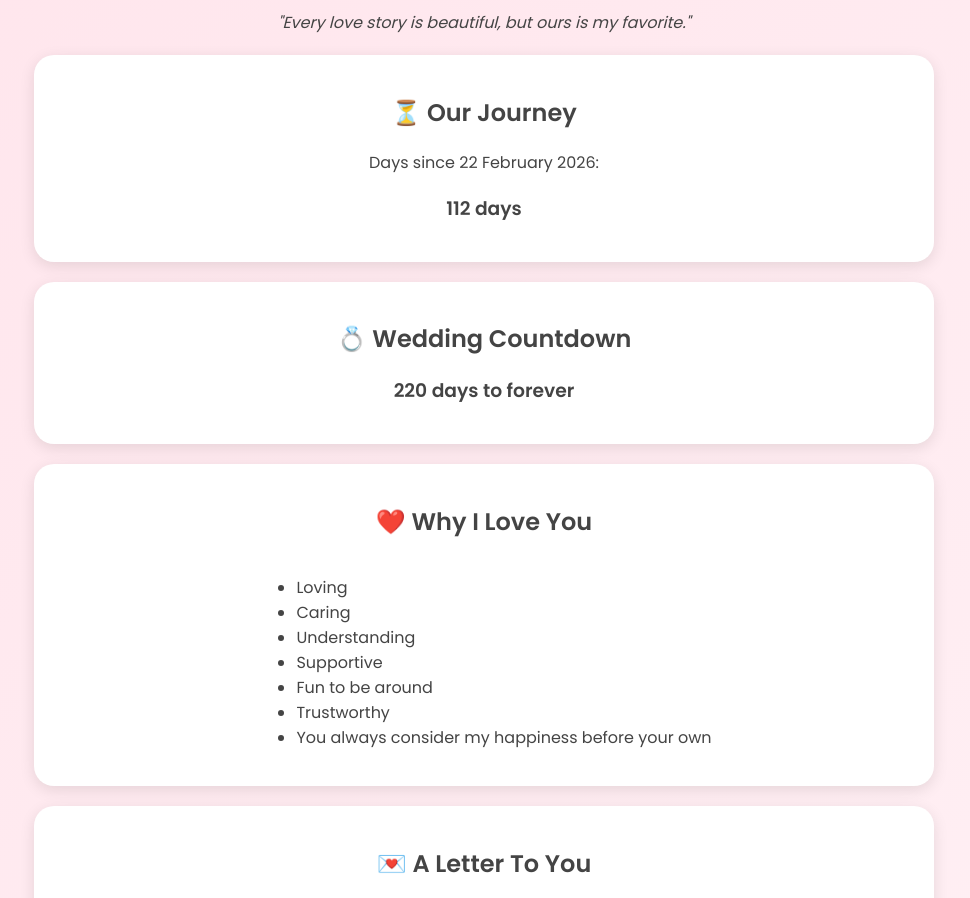
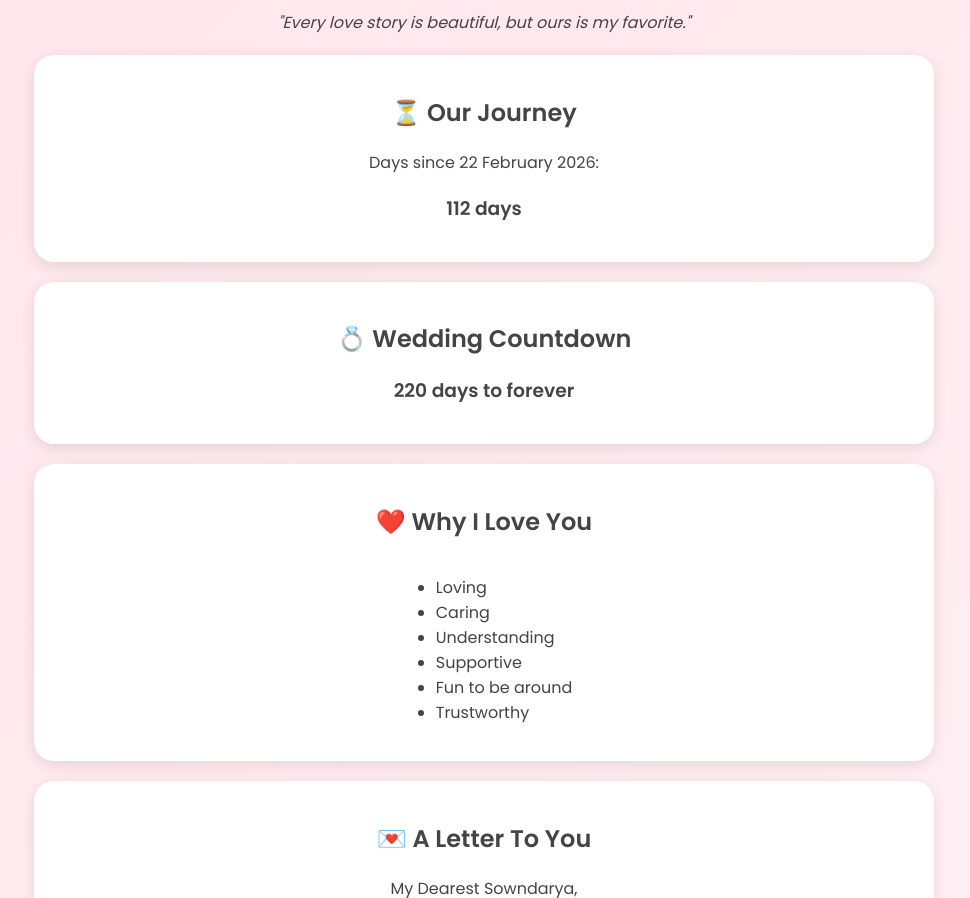
Before and after one commit to Partha-0709/to-my-forever, a plain HTML site: page index.html in a window 1280 px wide. Shown: the part 131-1029 px from the top of the page, without its empty margins (156-1126 px from the left). Drawn offline with Linux system fonts and the light colour scheme.

Commit message:
index.html

```diff
--- a/index.html
+++ b/index.html
@@ -34,7 +34,6 @@
             <li>Supportive</li>
             <li>Fun to be around</li>
             <li>Trustworthy</li>
-            <li>You always consider my happiness before your own</li>
         </ul>
     </div>
 
```
